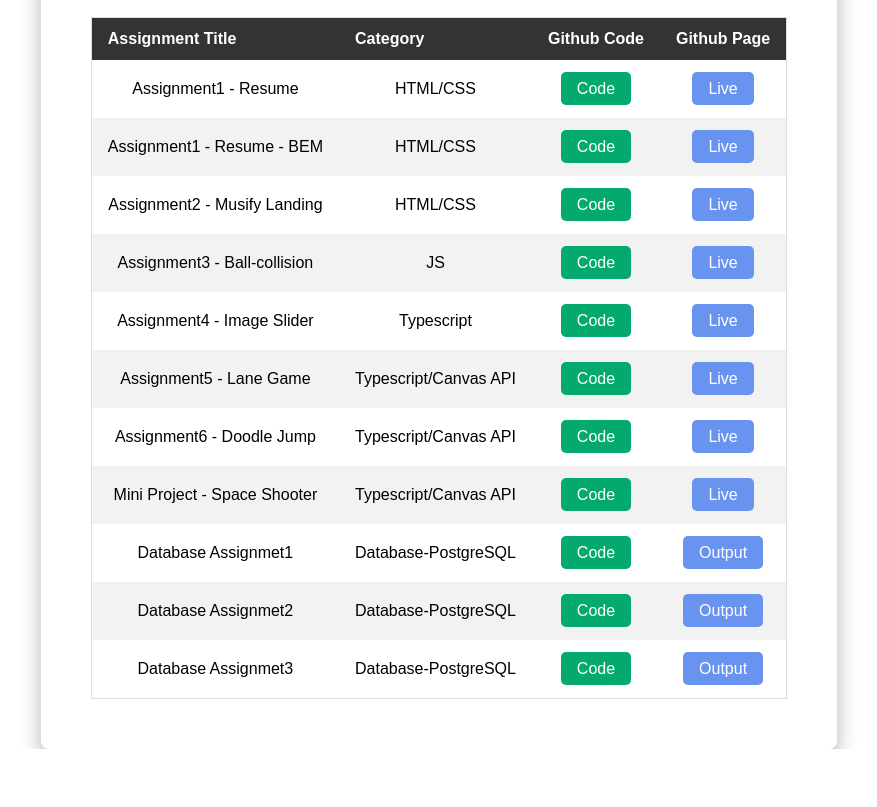
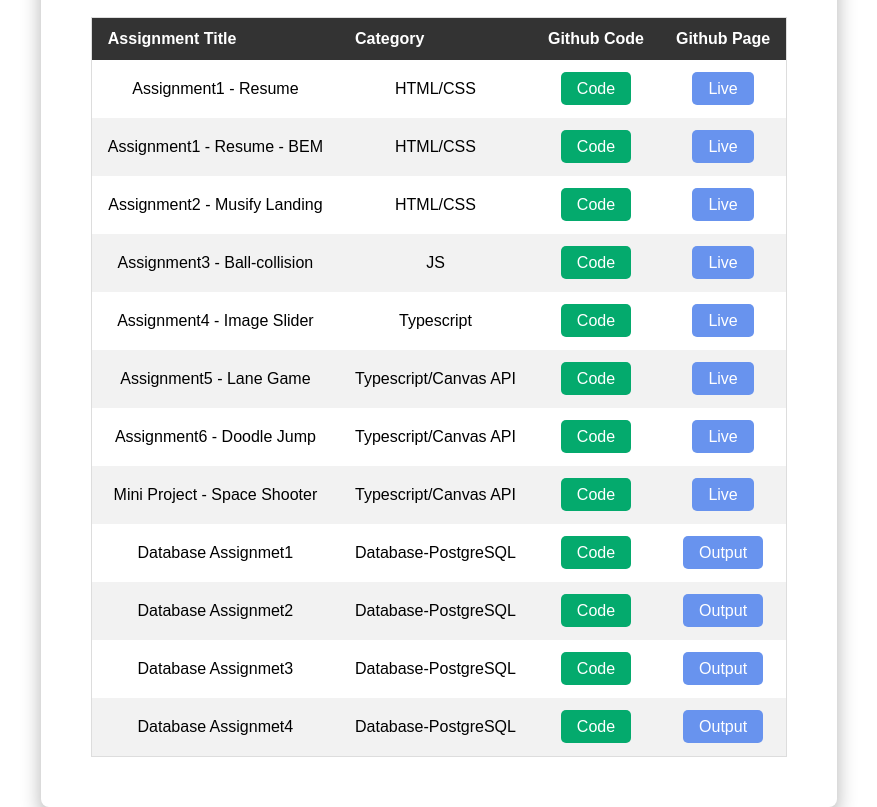
Before and after one commit to Ganesh896/Lf-fellowship_Assignment-table, a plain HTML site: page index.html in a window 1280 px wide. Shown: the part 137-944 px from the top of the page, without its empty margins (201-1078 px from the left). Before the commit the page ends 886 px from the top, so only its background shows below. Drawn offline with Linux system fonts and the light colour scheme.

Commit message:
assignment4

```diff
--- a/index.html
+++ b/index.html
@@ -98,6 +98,12 @@
                             <td><a href="https://github.com/Ganesh896/LF-Assignment-DB/tree/master/Assignment3" class="code__link">Code</a></td>
                             <td><a href="https://docs.google.com/document/d/1nXgVrIfO2ZeSUcmSUksgFfVcGfcQgfm2ZEyYjtqKN6o/edit" class="live__link">Output</a></td>
                         </tr>
+                        <tr>
+                            <td>Database Assignmet4</td>
+                            <td>Database-PostgreSQL</td>
+                            <td><a href="https://github.com/Ganesh896/LF-Assignment-DB/tree/master/Assignment4" class="code__link">Code</a></td>
+                            <td><a href="https://docs.google.com/document/d/1npBlIgYmir5jF3gyDBS-JU-XqKcaKBTTYFoLi8WvYa0/edit" class="live__link">Output</a></td>
+                        </tr>
                     </tbody>
                 </table>
             </div>
```
